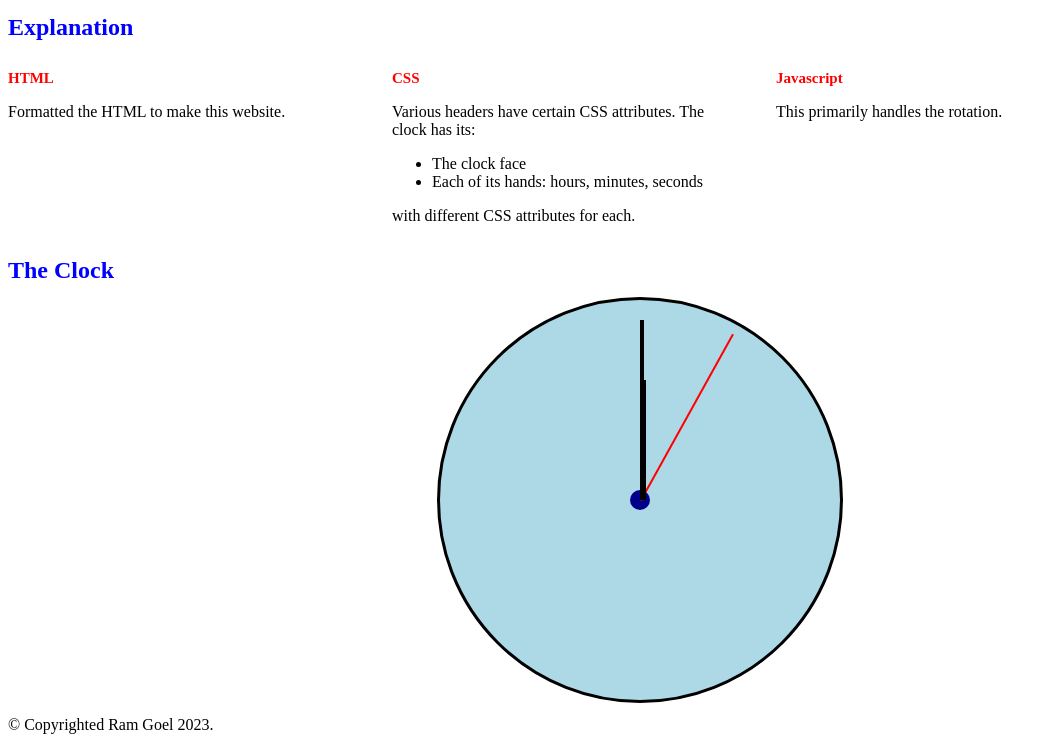
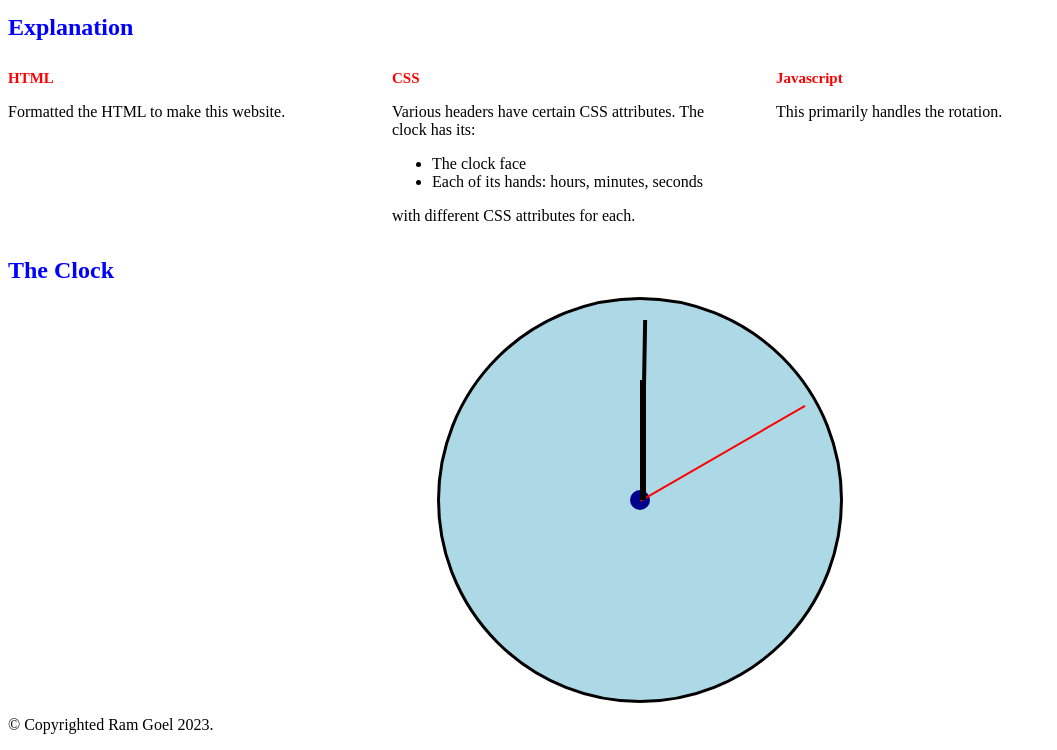
Before and after one commit to ramkgoel/Dynamic-Clock, a plain HTML site: page index.html in a window 1280 px wide. Shown: the part 193-943 px from the top of the page, without its empty margins (0-1057 px from the left). Drawn offline with Linux system fonts and the light colour scheme.

Commit message:
updated rotation

```diff
--- a/clock_script.js
+++ b/clock_script.js
@@ -5,29 +5,48 @@ function rotateSecondsHand(){
         angle += 1;
         secondHandElement.style.transform = `rotate(${angle}deg)`
     }
-    setInterval(rotateLineOneSecond, 166.67);
+
 }
 
 function rotateMinutesHand(){
-    const minuteHandElement = document.querySelector('.clock-seconds-hand')
+    const minuteHandElement = document.querySelector('.clock-minutes-hand')
     let angle = 270;
     function rotateLineOneMinute(){
         angle += 1;
-        secondHandElement.style.transform = `rotate(${angle}deg)`
+        minuteHandElement.style.transform = `rotate(${angle}deg)`
     }
-    setInterval(rotateLineOneSecond, 10000);
+    setInterval(rotateLineOneMinute, 10000);
 }
 
 function rotateHoursHand(){
-    const secondHandElement = document.querySelector('.clock-seconds-hand')
+    const hourHandElement = document.querySelector('.clock-hours-hand')
     let angle = 270;
-    function rotateLineOneSecond(){
+    function rotateLineOneHour(){
         angle += 1;
-        secondHandElement.style.transform = `rotate(${angle}deg)`
+        hourHandElement.style.transform = `rotate(${angle}deg)`
     }
-    setInterval(rotateLineOneSecond, 600000);
+    setInterval(rotateLineOneHour, 600000);
 }
 
-rotateSecondsHand();
-rotateMinutesHand();
-rotateHoursHand();
+let secondAngle = 270;
+let minuteAngle = 270;
+let hourAngle = 270;
+
+function rotateClock(){
+    const secondHandElement = document.querySelector('.clock-seconds-hand');
+    const minuteHandElement = document.querySelector('.clock-minutes-hand');
+    const hourHandElement = document.querySelector('.clock-hours-hand')
+
+    secondAngle += 60;
+    secondHandElement.style.transform = `rotate(${secondAngle}deg)`
+
+    minuteAngle += 1;
+    minuteHandElement.style.transform = `rotate(${minuteAngle}deg)`
+
+    hourAngle += 0.0016;
+    hourHandElement.style.transform = `rotate(${hourAngle}deg)`
+
+    setInterval(rotateClock, 10000);
+}
+
+rotateClock();
--- a/index.html
+++ b/index.html
@@ -1,7 +1,7 @@
 <!DOCTYPE html>
 <html>
 <head>
-    <title>A Demonstration of a Moving Clock!!!</title>
+    <title>A Demonstration of a Moving Clock!</title>
     <link rel="stylesheet" href="styles.css">
 </head>
 <body>
```
